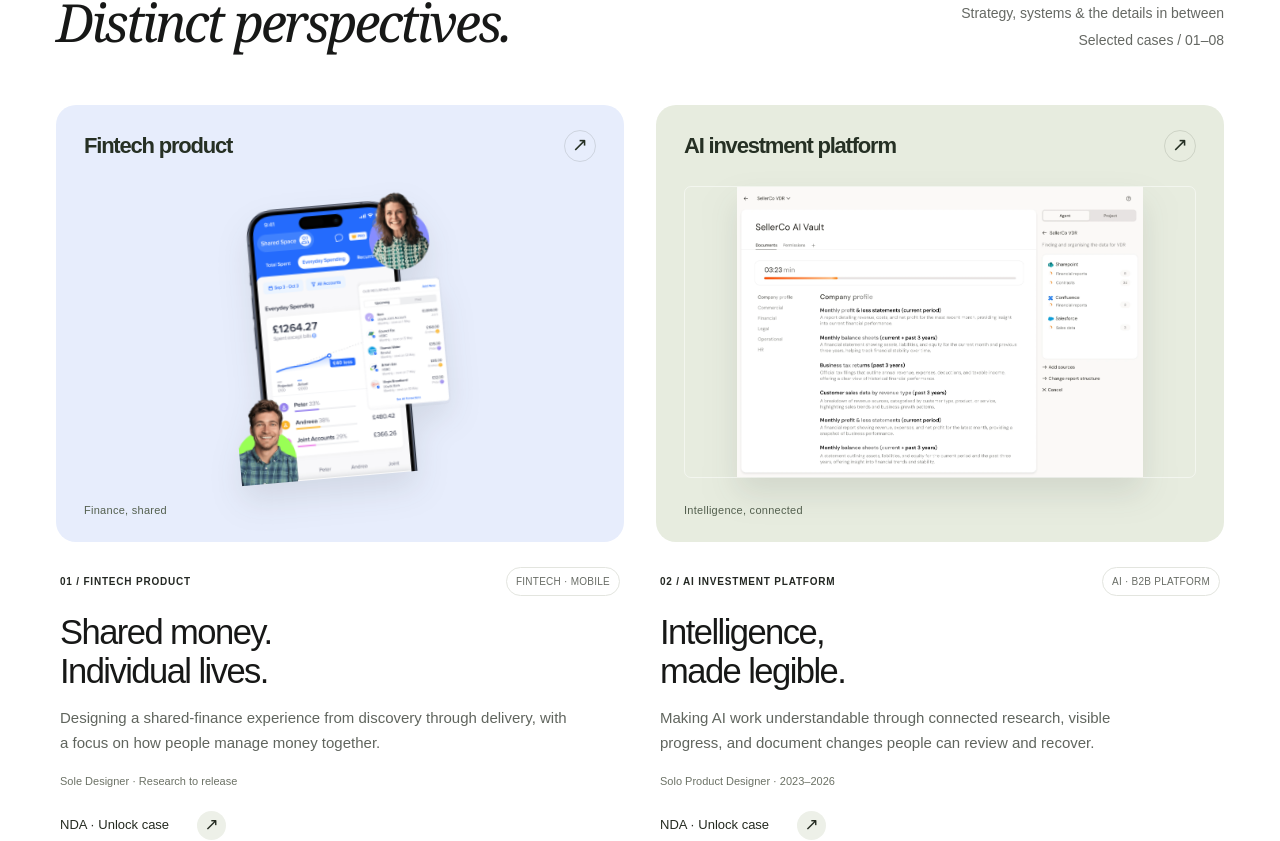
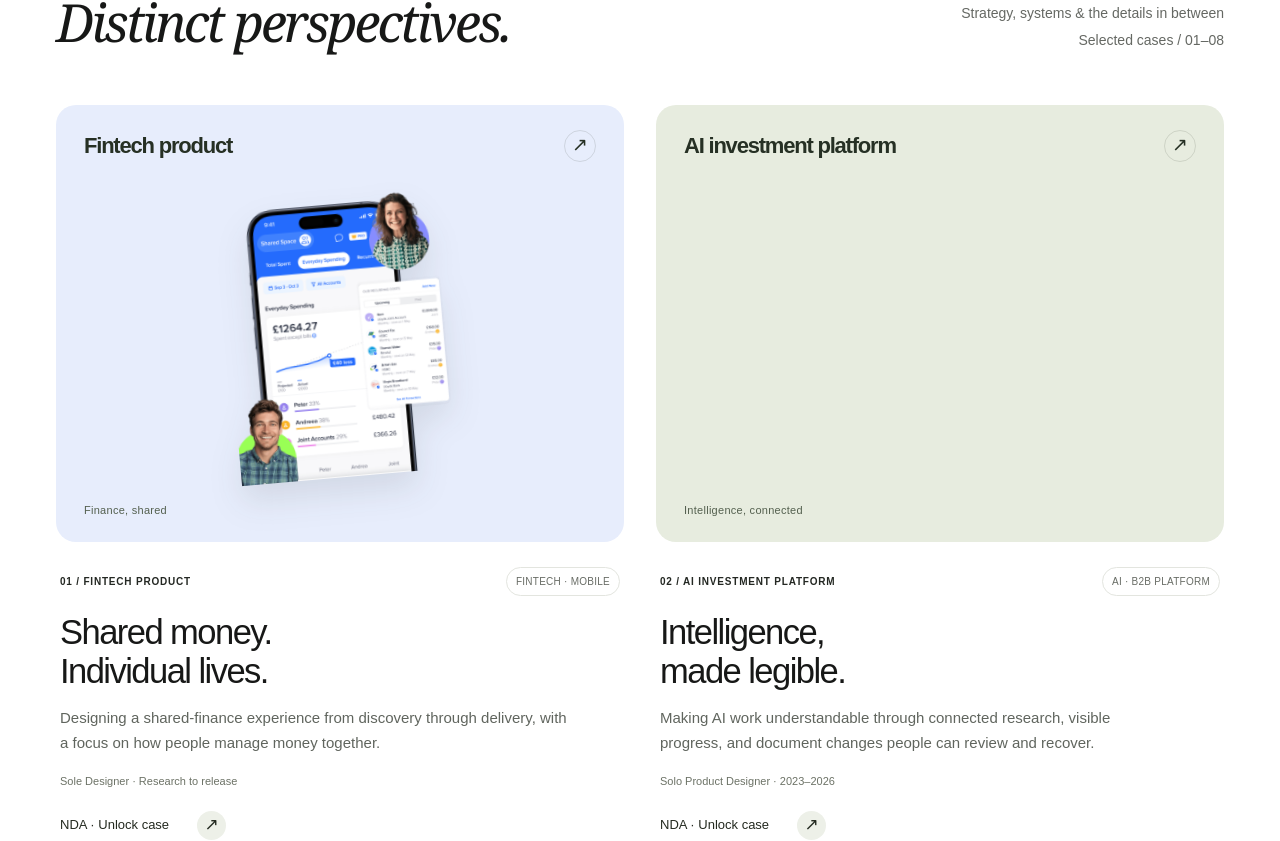
Before and after one commit to mariesanglante/marianna-portfolio, a Next.js app: page / in a window 1280 px wide. Shown: the part 792-1633 px from the top of the page. Built offline with nearby package versions, Linux system fonts and the light colour scheme.

Commit message:
Hide Semaverse preview image from public homepage

```diff
--- a/app/page.tsx
+++ b/app/page.tsx
@@ -6,10 +6,10 @@ import './portrait.css';
 import './cases/simcare-case.css';
 import './home-gallery.css';
 const Arrow = () => <span aria-hidden="true">↗</span>;
-function CaseCover({ slug, name, tagline, kind, src, second }: { slug: string; name: string; tagline: string; kind: string; src: string; second?: string }) {
+function CaseCover({ slug, name, tagline, kind, src, second }: { slug: string; name: string; tagline: string; kind: string; src?: string; second?: string }) {
   return <Link className={`project-visual collection-cover cover-${slug}`} href={`/cases/${slug}`} aria-label={`View ${name} case study`}>
     <div className="cover-heading"><span>{name}</span><span className="cover-open" aria-hidden="true">↗</span></div>
-    <div className={`cover-art cover-art-${kind}`}><Image unoptimized width={kind === "phones" ? 375 : 1200} height={kind === "phones" ? 812 : kind === "mobile" ? 1573 : 850} sizes="(max-width: 700px) 90vw, 45vw" src={src} alt={`${name} product design preview`} loading="lazy"/>{second && <Image unoptimized width={375} height={812} sizes="(max-width: 700px) 35vw, 18vw" src={second} alt={`${name} second product screen`} loading="lazy"/>}</div>
+    <div className={`cover-art cover-art-${kind}`}>{src && <Image unoptimized width={kind === "phones" ? 375 : 1200} height={kind === "phones" ? 812 : kind === "mobile" ? 1573 : 850} sizes="(max-width: 700px) 90vw, 45vw" src={src} alt={`${name} product design preview`} loading="lazy"/>}{second && <Image unoptimized width={375} height={812} sizes="(max-width: 700px) 35vw, 18vw" src={second} alt={`${name} second product screen`} loading="lazy"/>}</div>
     <span className="cover-tagline">{tagline}</span>
   </Link>;
 }
@@ -33,7 +33,7 @@ export default function Home() {
 
             <div className="project-copy"><div className="project-meta"><span>01 / FINTECH PRODUCT</span><span>FINTECH · MOBILE</span></div><h3>Shared money.<br/>Individual lives.</h3><p>Designing a shared-finance experience from discovery through delivery, with a focus on how people manage money together.</p><div className="role">Sole Designer · Research to release</div><Link className="pill-link" href="/cases/lumio-couples">NDA · Unlock case <Arrow /></Link></div>
           </article>
-          <article className="project project-sema"><CaseCover slug="semaverse" name="AI investment platform" tagline="Intelligence, connected" kind="desktop" src="/images/semaverse-vault.webp"/>
+          <article className="project project-sema"><CaseCover slug="semaverse" name="AI investment platform" tagline="Intelligence, connected" kind="desktop"/>
             <div className="project-copy"><div className="project-meta"><span>02 / AI INVESTMENT PLATFORM</span><span>AI · B2B PLATFORM</span></div><h3>Intelligence,<br/>made legible.</h3><p>Making AI work understandable through connected research, visible progress, and document changes people can review and recover.</p><div className="role">Solo Product Designer · 2023–2026</div><Link className="pill-link" href="/cases/semaverse">NDA · Unlock case <Arrow /></Link></div>
 
           </article>
```
